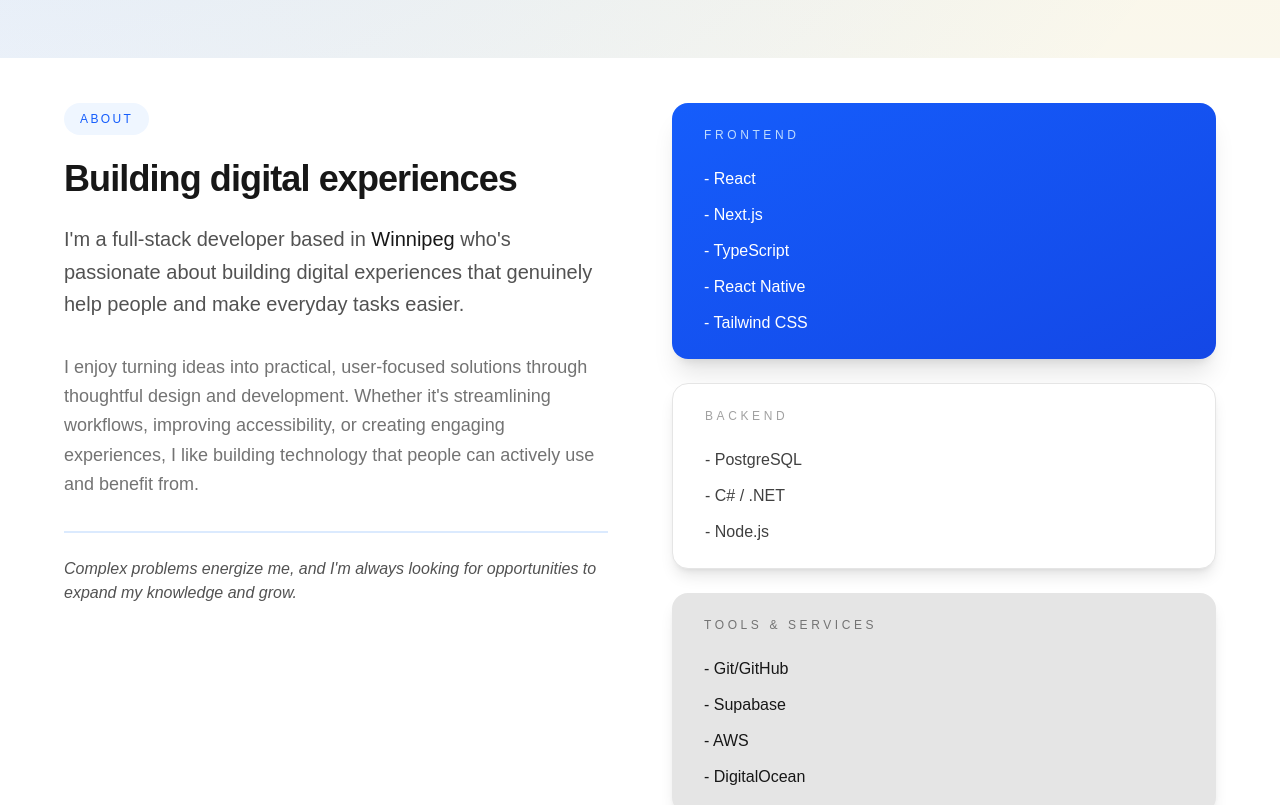
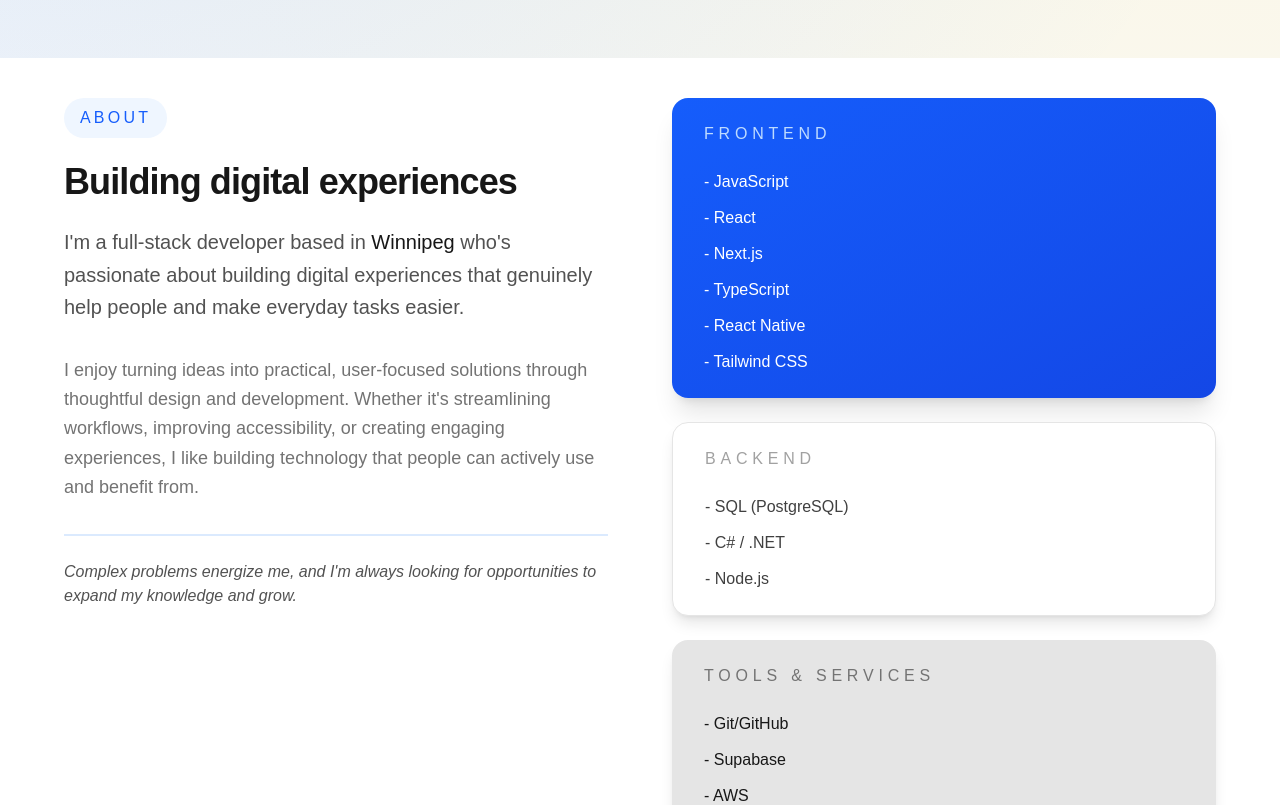
Before and after one commit to zandersantos/zander-santos-portfolio, a Next.js app in the folder zander-santos-portfolio/: page / in a window 1280 px wide. Shown: the part 820-1625 px from the top of the page. Built offline with nearby package versions, Linux system fonts and the light colour scheme.

Commit message:
Updated the About skills, font sizing, and added a skill-card styling class

```diff
--- a/zander-santos-portfolio/components/About.tsx
+++ b/zander-santos-portfolio/components/About.tsx
@@ -1,6 +1,7 @@
 const About = () => {
 
   const frontend = [
+    'JavaScript',
     'React',
     'Next.js',
     'TypeScript',
@@ -9,7 +10,7 @@ const About = () => {
   ];
 
   const backend = [
-    'PostgreSQL',
+    'SQL (PostgreSQL)',
     'C# / .NET',
     'Node.js',
   ];
@@ -18,7 +19,6 @@ const About = () => {
     'Git/GitHub',
     'Supabase',
     'AWS',
-    'DigitalOcean',
   ];
 
   return (
@@ -26,7 +26,7 @@ const About = () => {
       <div className="max-w-6xl mx-auto w-full">
         <div className="grid md:grid-cols-2 gap-16 items-start">
           <div className="space-y-8">
-            <span className="inline-block px-4 py-2 bg-blue-50 text-blue-600 rounded-full text-xs uppercase tracking-[0.2em] font-medium mb-6">
+            <span className="inline-block px-4 py-2 bg-blue-50 text-blue-600 rounded-full text-md uppercase tracking-[0.2em] font-medium mb-6">
               About
             </span>
 
@@ -53,8 +53,8 @@ const About = () => {
             </div>
           </div>
           <div className="space-y-6">
-            <div className="bg-gradient-to-br from-blue-600 to-blue-700 rounded-2xl px-8 py-6 text-white shadow-xl">
-              <h3 className="text-xs uppercase text-blue-200 tracking-[0.3em] mb-6">
+            <div className=" skill-card bg-gradient-to-br from-blue-600 to-blue-700 rounded-2xl px-8 py-6 text-white shadow-xl">
+              <h3 className="text-md uppercase text-blue-200 tracking-[0.3em] mb-6">
                 Frontend
               </h3>
               <div className="space-y-3">
@@ -68,8 +68,8 @@ const About = () => {
               </div>
             </div>
 
-            <div className="bg-white rounded-2xl px-8 py-6 shadow-lg border border-neutral-200">
-              <h3 className="text-xs uppercase text-neutral-400 tracking-[0.3em] mb-6">
+            <div className="skill-card bg-white rounded-2xl px-8 py-6 shadow-lg border border-neutral-200">
+              <h3 className="text-md uppercase text-neutral-400 tracking-[0.3em] mb-6">
                 Backend
               </h3>
               <div className="space-y-3">
@@ -83,8 +83,8 @@ const About = () => {
               </div>
             </div>
 
-            <div className="bg-neutral-200 rounded-2xl px-8 py-6 shadow-lg">
-              <h3 className="text-xs uppercase text-neutral-500 tracking-[0.3em] mb-6">
+            <div className="skill-card bg-neutral-200 rounded-2xl px-8 py-6 shadow-lg">
+              <h3 className="text-md uppercase text-neutral-500 tracking-[0.3em] mb-6">
                 Tools & Services
               </h3>
               <div className="space-y-3">
```
